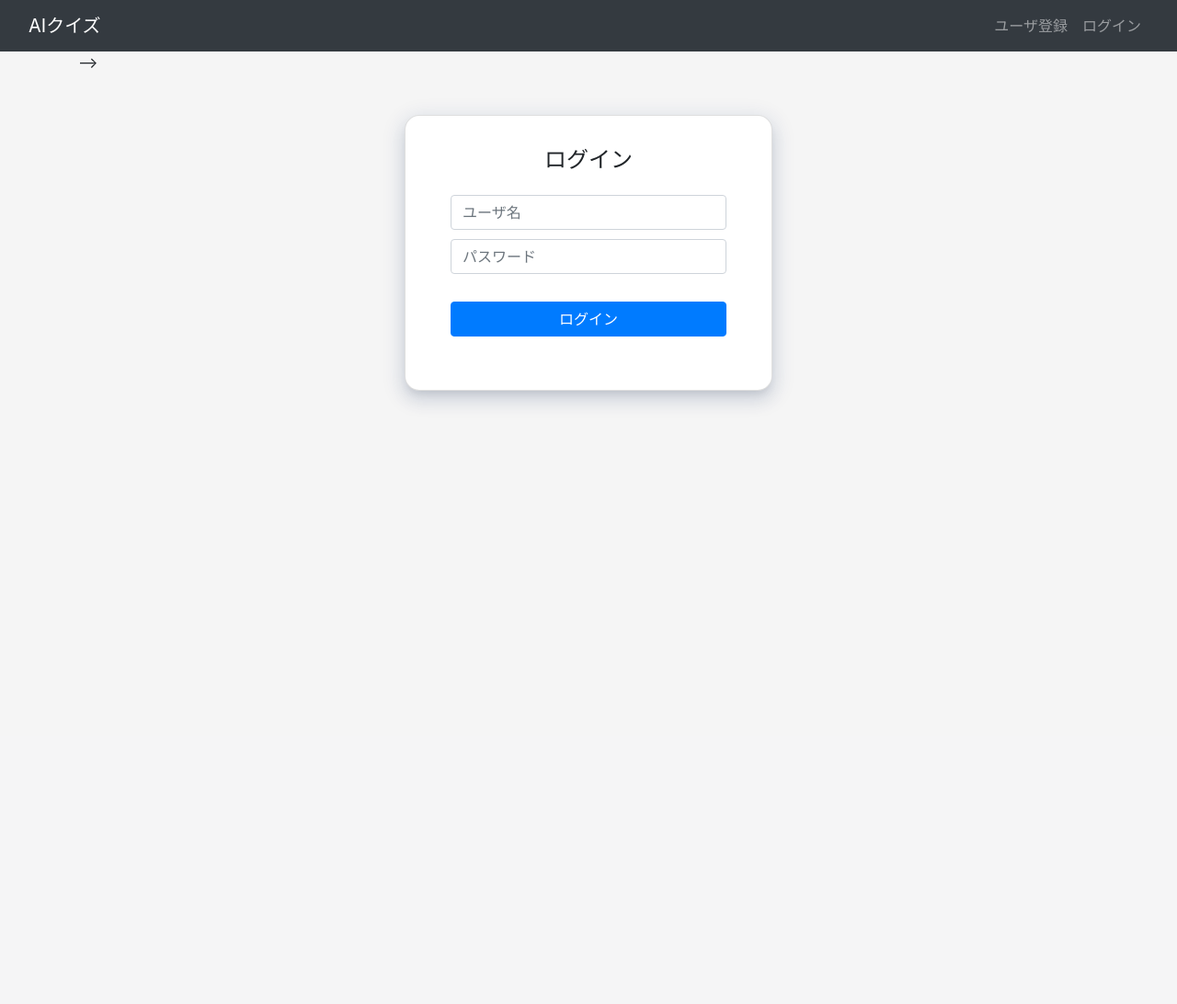
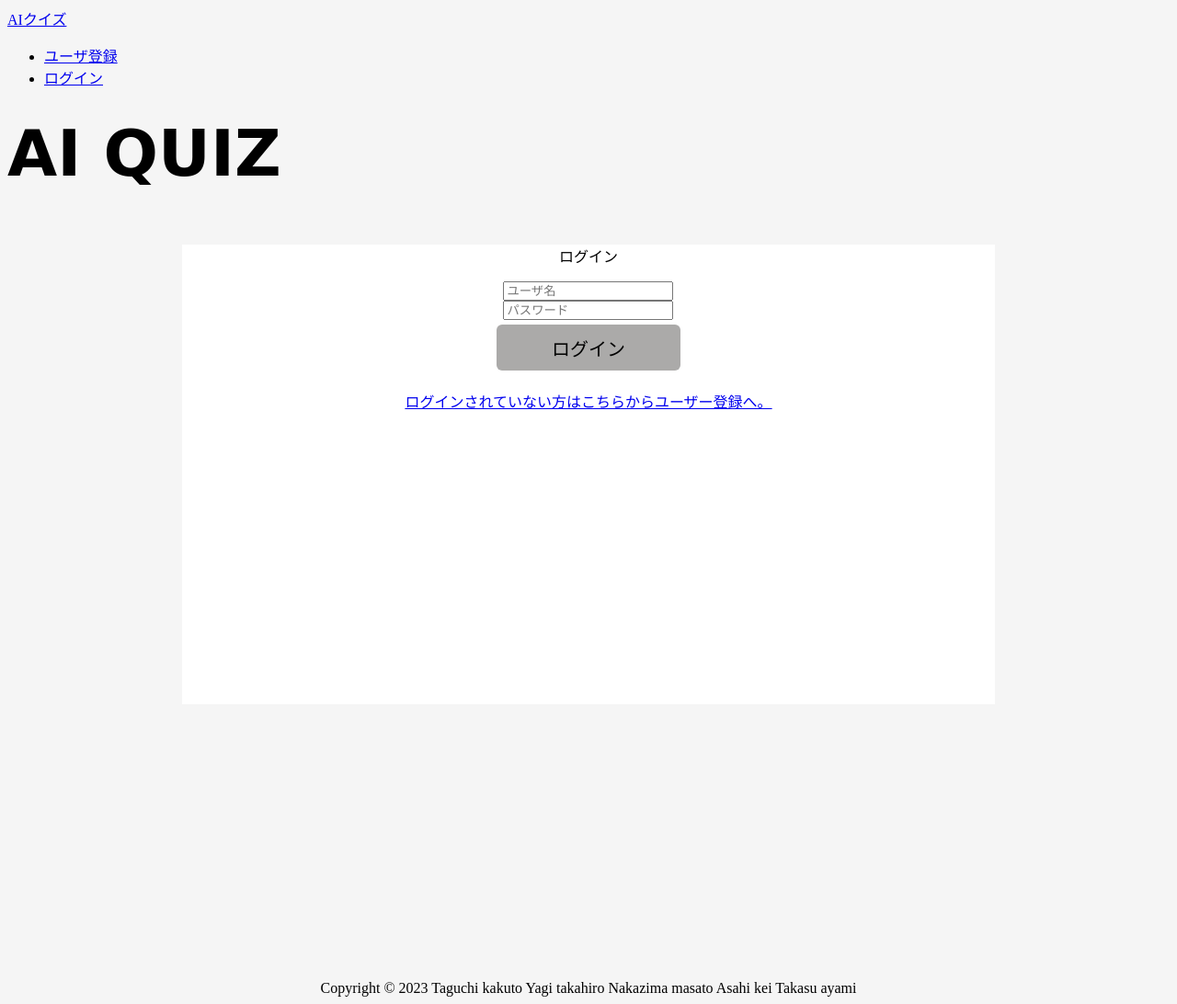
Before and after one commit to pochi-pochi/openai_quiz, a Flask app: page /auth/login in a window 1280 px wide. Shown: the whole page at 92% size. Before the commit the page ends 441 px from the top, so only its background shows below. Run offline with Flask 3, Linux system fonts and the light colour scheme; parts of the project's set-up code (start-up, migrations or seed data) failed here and were passed over; some libraries are stand-ins or nearby versions.

Commit message:
やばい

```diff
--- a/apps/auth/templates/auth/login.html
+++ b/apps/auth/templates/auth/login.html
@@ -1,7 +1,9 @@
 
-<!-- {% extends "quiz/base.html" %} -->
-<!-- {% block title %}ログイン{% endblock %} -->
-<!-- {% block content %} -->
+<!--
+{% extends "quiz/base.html" %}
+{% block title %}ログイン{% endblock %}
+-->
+{% block content %}
 
 <!DOCTYPE html>
 <html lang="ja">
@@ -10,28 +12,40 @@
         <meta http-equiv="X-UA-Compatible" content="IE=edge">
         <meta name="viewport" content="width=device-width, initial-scale=1.0">
         <title>ログイン</title>
-        <link rel="stylesheet" href="{{ url_for('static', filename='css/bootstrap.min.css') }}">
+    <!-- <link rel="stylesheet" href="{{ url_for('static', filename='css/bootstrap.min.css') }}"> -->
         <link rel="stylesheet" href="{{ url_for('static', filename='css/style.css') }}">
         <script src="https://cdn.jsdelivr.net/npm/vue@2.6.14/dist/vue.js"></script>
     </head>
 
-    <body>
-<div class="mx-auto dt-auth-main">
-    <div class="card dt-auth-login">
-        <header>ログイン</header>
-        <section>
+<body>
+<!-- <div class="mx-auto dt-a"> -->
+    <!-- <div class="card dt-auth-login"> -->
+        <!-- <header>ログイン</header> -->
+        <h1 class="l-login__title">AI QUIZ </h1>
+
+        <section class="l-loginarea">
+            <p>ログイン</p>
             <form method="post" action="{{ url_for('auth.login') }}">
                 {% for message in get_flashed_messages() %}
                 <span class="dt-auth-flash">{{ message }}</span>
                 {% endfor %}
                 {{ form.csrf_token }}
-                {{ form.username(class="form-control dt-auth-input",placeholder="ユーザ名") }}
-                {{ form.password(class="form-control dt-auth-input",placeholder="パスワード") }}
-                {{ form.submit(class="btn btn-md btn-primary btn-block dt-auth-btn") }}
+                {{ form.username(class="",placeholder="ユーザ名") }}<br/>
+                {{ form.password(class="",placeholder="パスワード") }}<br/>
+                {{ form.submit(class="u-button__ranking") }}
             </form>
+            <a href="{{ url_for('auth.signup') }}">ログインされていない方はこちらからユーザー登録へ。</a>
+
         </section>
-    </div>
-</div>
+    <!-- </div> -->
+<!-- </div> -->
+<footer class="l-footer">
+Copyright © 2023 Taguchi kakuto
+                 Yagi takahiro
+                 Nakazima masato
+                 Asahi kei
+                 Takasu ayami
+</footer>
+</body>
 
-</body>
 <!-- {% endblock %} -->
--- a/apps/static/css/style.css
+++ b/apps/static/css/style.css
@@ -101,8 +101,9 @@ input[type="search"] {
 .l-title {
   margin-left: auto;
   margin-right: auto;
-  margin-top: 50px;
+  margin-top: 110px;
   font-family: "Cabin Sketch", cursive;
+  font-size: 70px;
 }
 
 /* ボタンエリア */
@@ -111,17 +112,72 @@ input[type="search"] {
   cursor: pointer;
   border-radius: 6px;
   border: none;
+  margin-top: 5px;
+  margin-bottom: 5px;
+  font-size: 20px;
+  height: 50px;
+  width: 200px;
+  /* アニメーション */
+  transition: all 0.3s;
 }
+.u-button__challenge:hover {
+  background: rgb(87, 82, 76);
+  color: white;
+  height: 56px;
+  width: 220px;
+}
+
 .u-button__ranking {
   /* background: green; */
   background: #abaaa9;
   cursor: pointer;
   border-radius: 6px;
   border: none;
+  margin-top: 5px;
+  margin-bottom: 5px;
+  font-size: 20px;
+  height: 50px;
+  width: 200px;
+  /* アニメーション */
+  transition: all 0.3s;
+}
+.u-button__ranking:hover {
+  background: rgb(87, 82, 76);
+  color: white;
+  /* font-size: 22px; */
+  height: 56px;
+  width: 220px;
 }
 /* ここまで */
 
 /* ログイン画面 */
+
+.l-login__title {
+  margin-left: auto;
+  margin-right: auto;
+  margin-top: 30px;
+  font-family: "Cabin Sketch", cursive;
+  font-size: 70px;
+  /* border-bottom: solid; */
+  width: 100%;
+}
+
+.l-loginarea {
+  margin-top: 20px;
+  height: 500px;
+  text-align: center;
+  width: 70%;
+  margin-left: auto;
+  margin-right: auto;
+  background: white;
+}
+
+.l-login__text {
+  font-size: 20px;
+  width: 80%;
+  margin-top: 20px;
+  margin-bottom: 20px;
+}
 
 /* ログイン画面ここまで */
 
@@ -133,3 +189,16 @@ input[type="search"] {
 }
 
 /* ユーザー登録画面ここまで */
+
+.l-space {
+  margin-top: 10px;
+  margin-bottom: 80px;
+  font-size: 20px;
+  border-bottom: solid;
+  /* display: none; */
+}
+
+.l-footer {
+  margin-top: 300px;
+  text-align: center;
+}
```
Also changed, not shown: apps/auth/templates/auth/signup.html (+4 -9 lines), apps/quiz/templates/quiz/index.html (+19 -8 lines).
